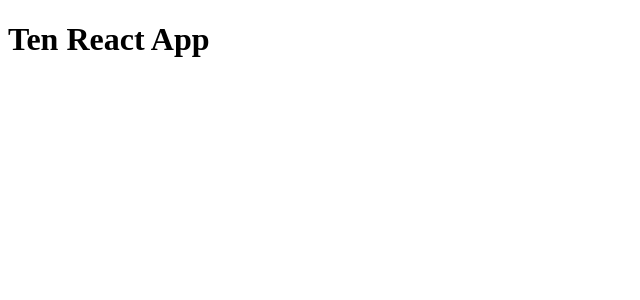
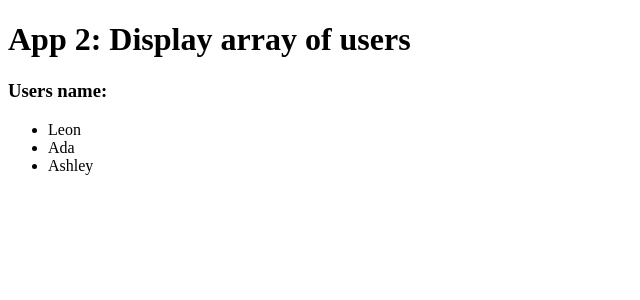
Before and after one commit to Abhaymodi860/TenReactApps, a React (Create React App) app in the folder ten-react-app/: page / in a window 1280 px wide. Shown: the top 300 px of the page, without its empty margins (0-640 px from the left). Built offline with nearby package versions, Linux system fonts and the light colour scheme.

Commit message:
02-display-array-of-users

```diff
--- a/ten-react-app/src/App.js
+++ b/ten-react-app/src/App.js
@@ -1,9 +1,23 @@
 import "./App.css";
 
 function App() {
+  // the array/list of users with name and id
+  const users = [
+    { id: 1, name: "Leon" },
+    { id: 2, name: "Ada" },
+    { id: 3, name: "Ashley" },
+  ];
+
+  // we use map function to render the elements of array not for loop or any other.
+  const userItems = users.map((user) => <li key={user.id}>{user.name}</li>);
+
   return (
     <div>
-      <h1>Ten React App</h1>
+      <h1>App 2: Display array of users</h1>
+      <div>
+        <h3>Users name:</h3>
+        <ul>{userItems}</ul>
+      </div>
     </div>
   );
 }
```
